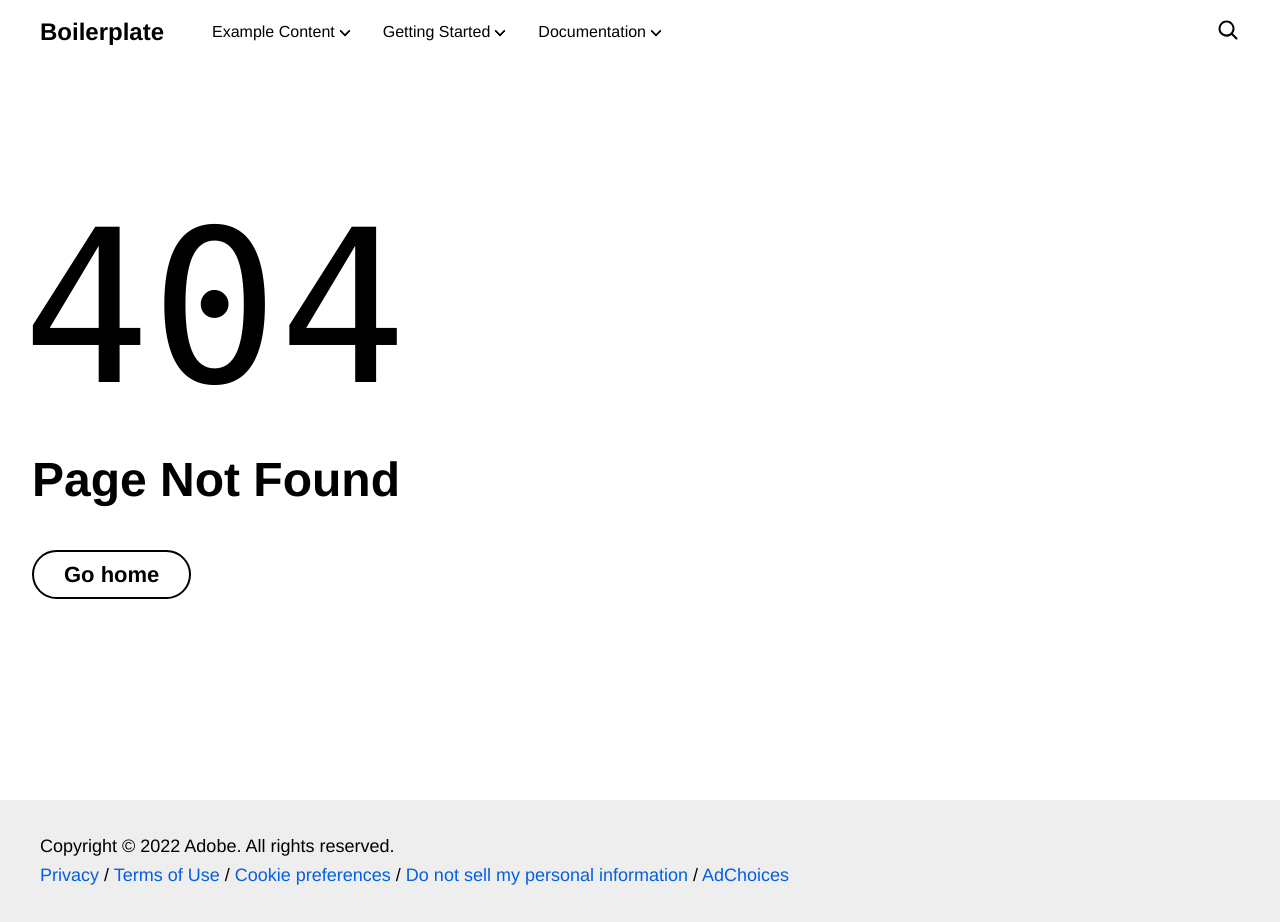
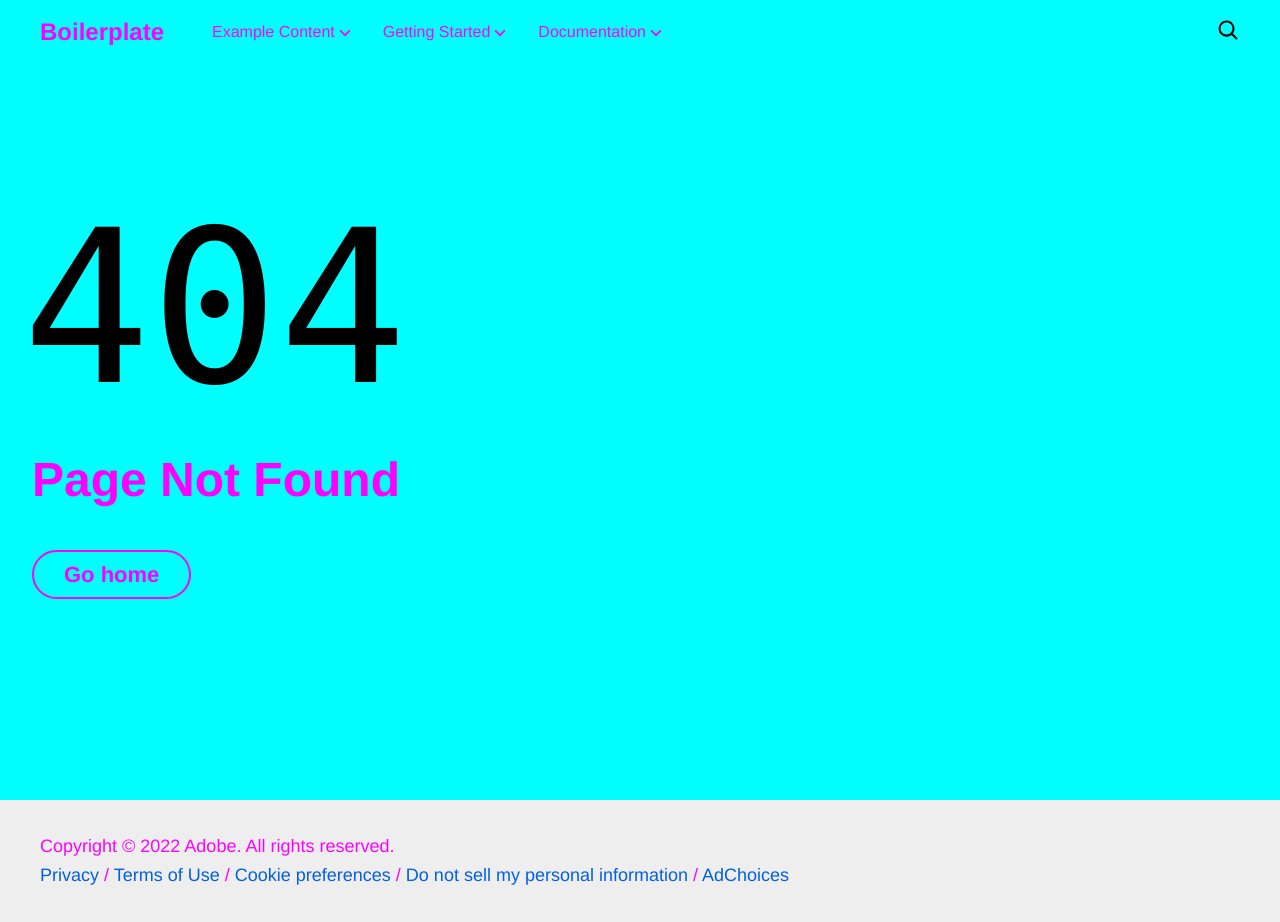
Before and after one commit to RakeshPandey/franklinlearning, a website with bundled scripts: page 404.html in a window 1280 px wide. Built offline with nearby package versions, Linux system fonts and the light colour scheme; files whose address does not match are found by name.

Commit message:
change-body-foreground-background-color

```diff
--- a/styles/styles.css
+++ b/styles/styles.css
@@ -14,10 +14,10 @@
   /* colors */
   --link-color: #035fe6;
   --link-hover-color: #136ff6;
-  --background-color: #fff;
+  --background-color: #00FFFF;
   --overlay-background-color: #eee;
   --highlight-background-color: #ccc;
-  --text-color: #000;
+  --text-color: #FF00FF;
 
   /* fonts */
   --body-font-family: 'helvetica neue', helvetica, ubuntu, roboto, noto, sans-serif;
@@ -143,6 +143,10 @@ a.button.secondary, button.secondary {
   color: var(--text-color)
 }
 
+.header-wrapper {
+  background-color: var(--highlight-background-color);
+}
+
 
 main input {
   font-size: 1.25rem;
```
